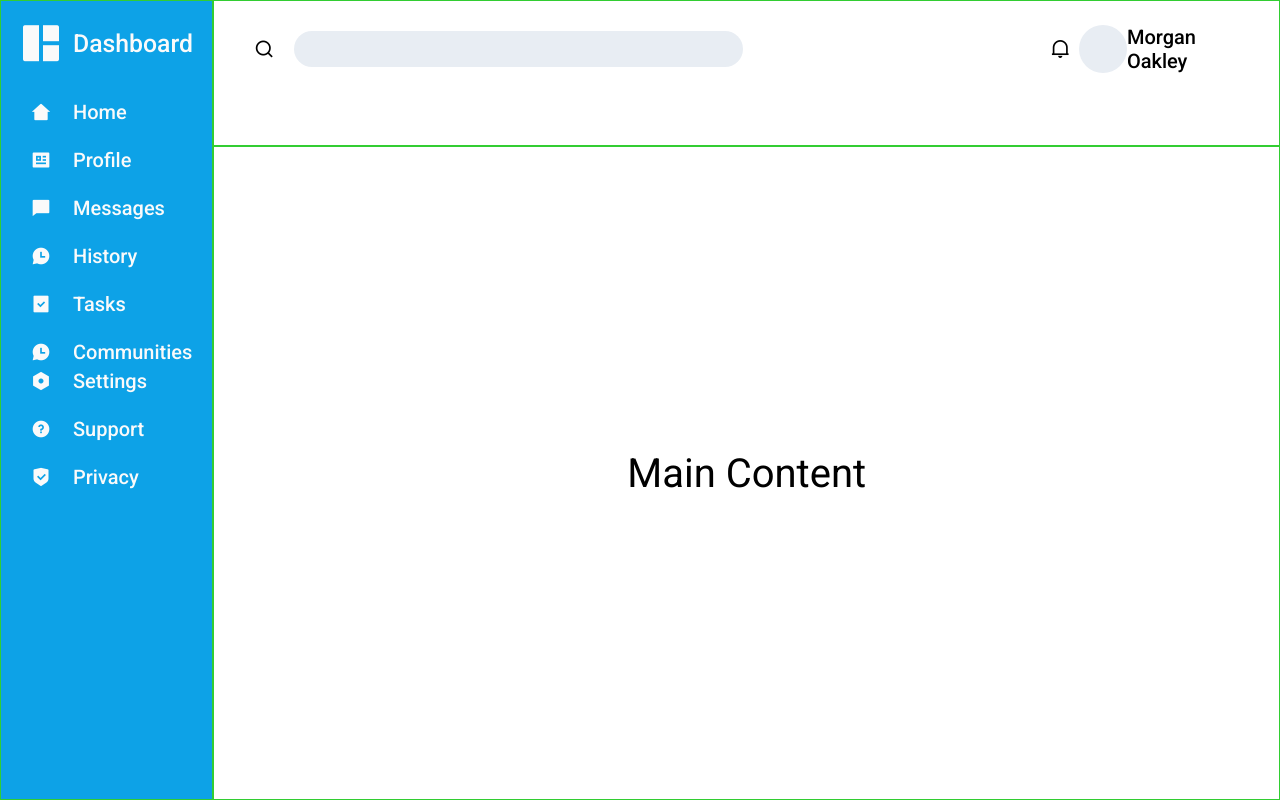
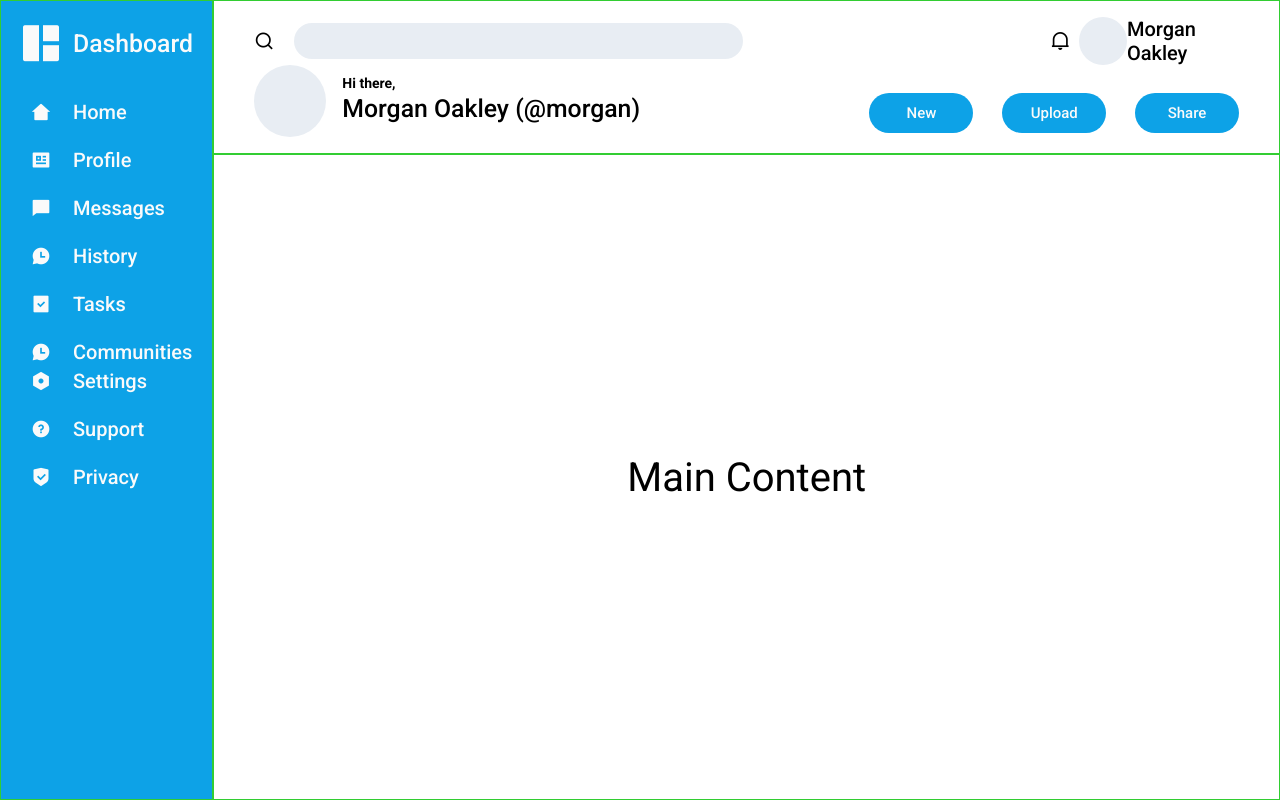
Before and after one commit to grenzk/admin-dashboard, a website built with Vite: page index.html in a window 1280 px wide. Built offline with nearby package versions, Linux system fonts and the light colour scheme.

Commit message:
Layout items of the second row

```diff
--- a/assets/scss/components/_header.scss
+++ b/assets/scss/components/_header.scss
@@ -3,7 +3,7 @@ header {
   grid-template: 0.3fr 1fr / 2.5rem 2fr 0.1fr 0.1fr 0.3fr;
   font-size: var(--h2-font-size);
   font-weight: var(--font-medium);
-  padding: 1.5rem 2.5rem;
+  padding: 1rem 2.5rem;
   align-items: center;
   justify-items: center;
 }
@@ -27,3 +27,46 @@ header {
 .item:nth-child(2) {
   justify-self: start;
 }
+
+.grid-container {
+  display: grid;
+  grid-template: 1fr 1.5fr / 4.5rem 2fr;
+  grid-column: 1 / 3;
+  justify-self: start;
+  align-self: end;
+  column-gap: 1rem;
+}
+
+.avatar-too {
+  background-color: var(--neutral-gray);
+  width: 4.5rem;
+  height: 4.5rem;
+  border-radius: 50%;
+  grid-row: 1 / 3;
+}
+
+.grid-container-item {
+  align-self: end;
+  margin-bottom: 0.2rem;
+  font-weight: var(--font-bold);
+  font-size: var(--small-font-size);
+}
+
+button {
+  background-color: var(--primary-blue);
+  color: var(--neutral-white);
+  border: none;
+  padding: 0.7rem 0rem;
+  width: 6.5rem;
+  border-radius: 1.5rem;
+  font-size: var(--normal-font-size);
+}
+
+.buttons {
+  display: grid;
+  grid-template-columns: 1fr 1fr 1fr;
+  gap: 1.8rem;
+  grid-column: 3 / 6;
+  justify-self: end;
+  margin-top: 1.5rem;
+}
--- a/index.html
+++ b/index.html
@@ -22,6 +22,17 @@
         <i class="ri-notification-2-line item"></i>
         <div class="avatar item"></div>
         <p class="item">Morgan Oakley</p>
+
+        <div class="grid-container">
+          <div class="avatar-too"></div>
+          <p class="grid-container-item">Hi there,</p>
+          <p class="title">Morgan Oakley (@morgan)</p>
+        </div>
+        <div class="buttons">
+          <button>New</button>
+          <button>Upload</button>
+          <button>Share</button>
+        </div>
       </header>
 
       <nav>
```
